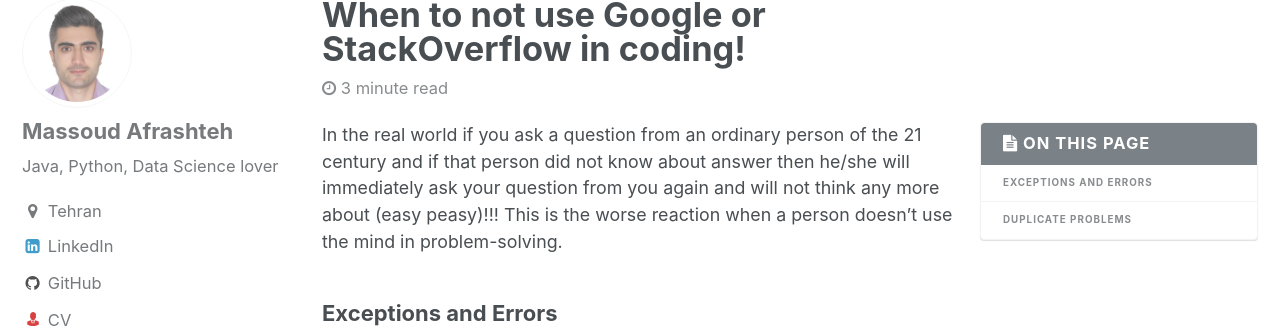
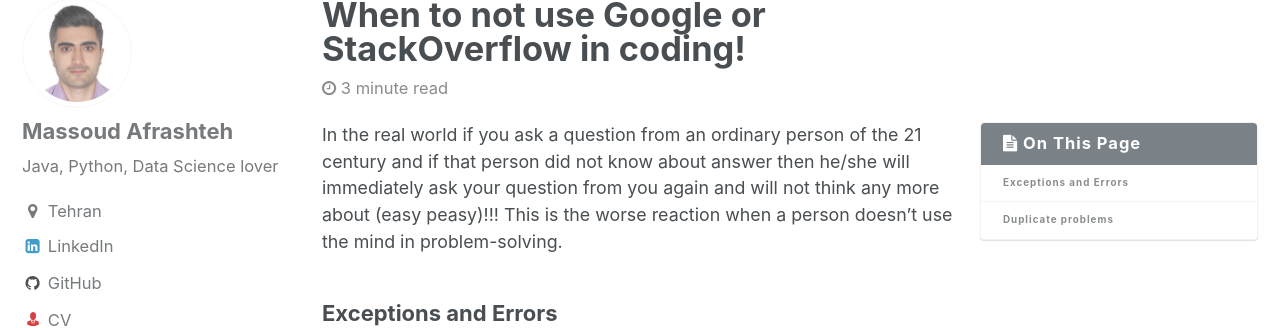
Before and after one commit to iamrdn/notes, a Jekyll site: the page built from _posts/2018-01-25-when-should-not-use-google-stackoverflow.markdown, in a window 1280 px wide. Shown: the part 120-448 px from the top of the page. Built offline with Jekyll 4.4.1, drawn with Linux system fonts in a browser that asks for light colours.

Commit message:
changed toc

```diff
--- a/_sass/my.scss
+++ b/_sass/my.scss
@@ -42,3 +42,7 @@
     position: inherit;
   }
 }
+
+.toc {
+  text-transform: none;
+}
```
